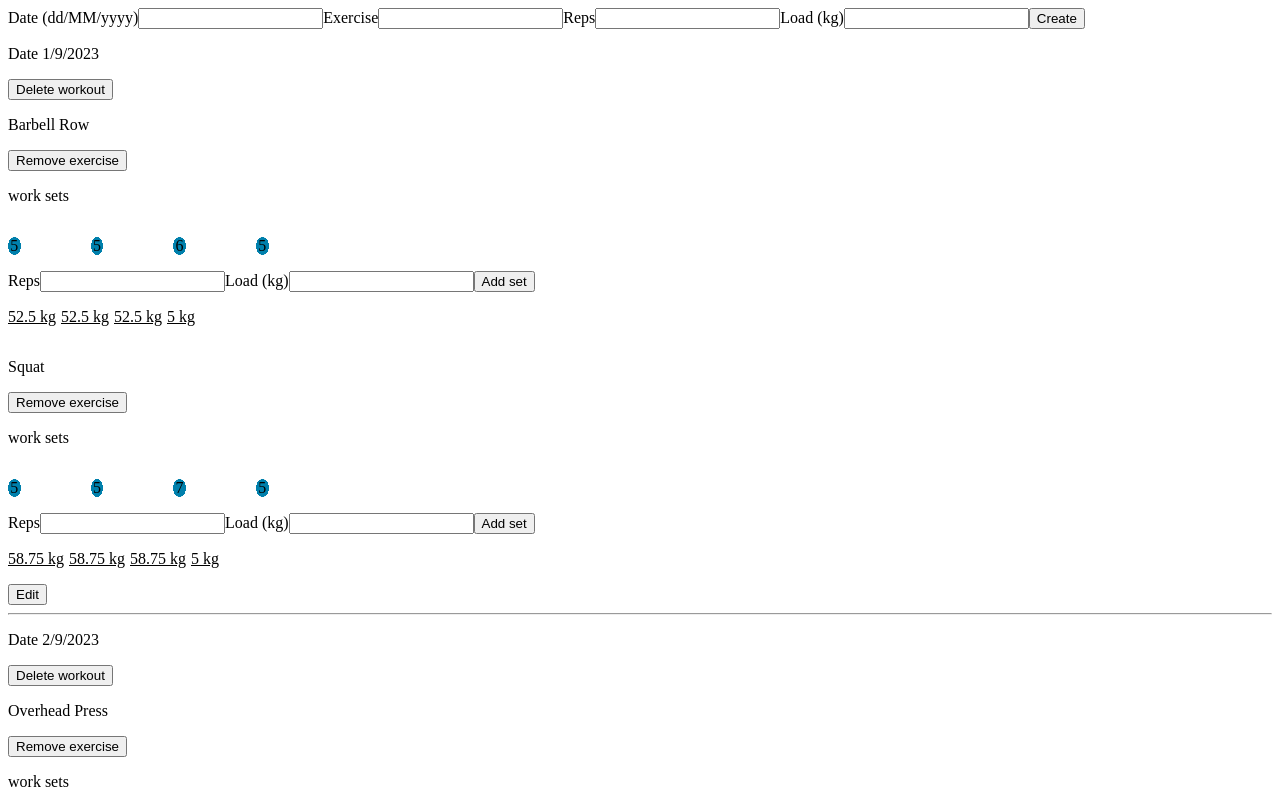
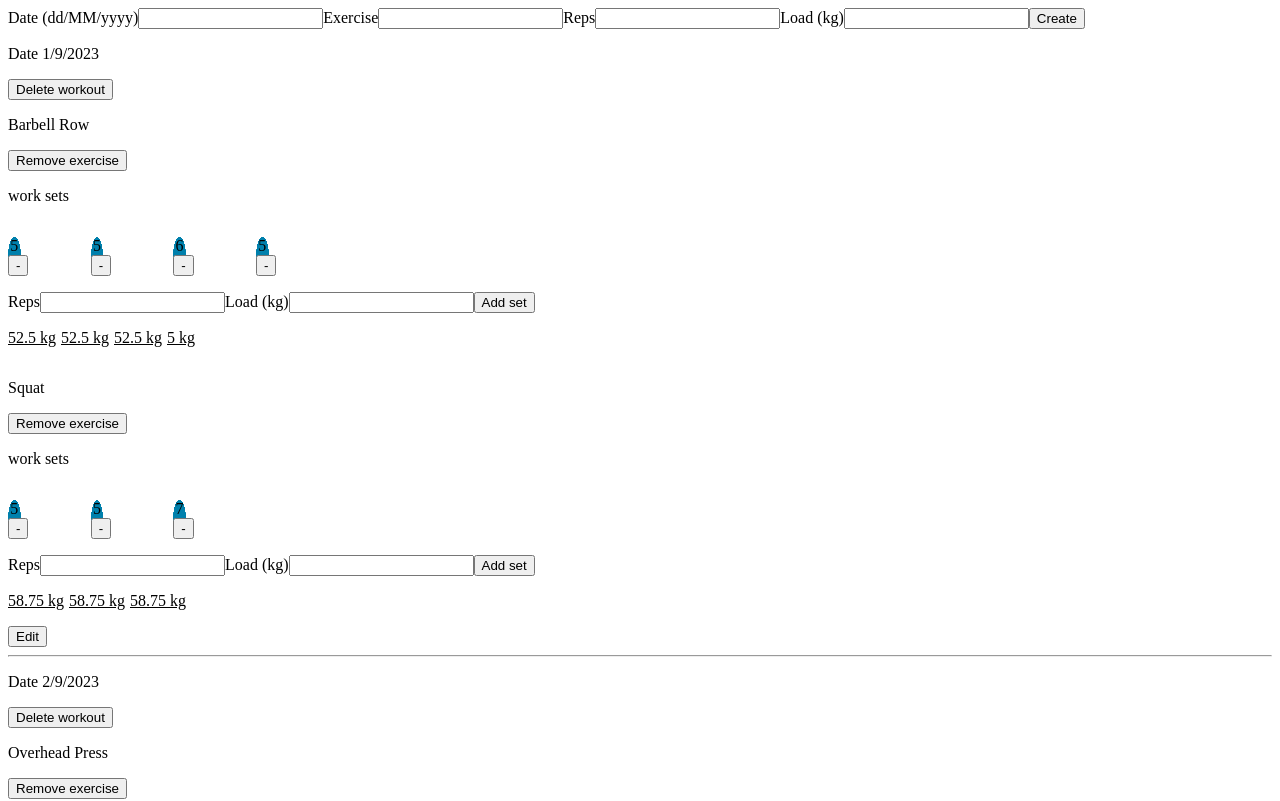
Before and after one commit to LerkkaP/WorkoutLogger, a React (Create React App) app: page / in a window 1280 px wide. Shown: the top 801 px of the page. Built offline with nearby package versions, Linux system fonts and the light colour scheme; data requests are answered from the project's data file.

Commit message:
refactor

```diff
--- a/db.json
+++ b/db.json
@@ -41,10 +41,6 @@
             {
               "reps": 7,
               "kg": 58.75
-            },
-            {
-              "reps": 5,
-              "kg": 5
             }
           ]
         }
@@ -99,10 +95,6 @@
             {
               "reps": 5,
               "kg": 5
-            },
-            {
-              "reps": null,
-              "kg": null
             }
           ]
         }
--- a/src/actions/WorkoutActions.js
+++ b/src/actions/WorkoutActions.js
@@ -2,6 +2,8 @@ import workoutService from "../api/services/workouts";
 import exerciseService from "../api/services/exercises";
 
 import { workoutSlice } from "../reducers/workoutReducer";
+
+import { v4 as uuidv4 } from "uuid";
 
 export const initializeWorkouts = () => {
   return async (dispatch) => {
@@ -41,12 +43,14 @@ export const updateWorkout = (id, exercise) => {
 };
 
 export const updateSets = (workout_id, exercise_id, reps, load) => {
+  const set_id = uuidv4();
   return async (dispatch) => {
-    await exerciseService.addSet(workout_id, exercise_id, reps, load);
+    await exerciseService.addSet(workout_id, exercise_id, set_id, reps, load);
     dispatch(
       addSet({
         workout_id: workout_id,
         exercise_id: exercise_id,
+        set_id: set_id,
         reps: reps,
         load: load,
       })
--- a/src/api/services/exercises.js
+++ b/src/api/services/exercises.js
@@ -26,7 +26,7 @@ const addExercise = async (id, exerciseObject) => {
   await axios.put(`${baseUrl}/${id.id}`, existingWorkout);
 };
 
-const addSet = async (workout_id, exercise_id, reps, load) => {
+const addSet = async (workout_id, exercise_id, set_id, reps, load) => {
   const response = await axios.get(`${baseUrl}/${workout_id}`);
   const workouts = response.data;
 
@@ -34,7 +34,7 @@ const addSet = async (workout_id, exercise_id, reps, load) => {
     (e) => e.exercise_id === exercise_id
   );
 
-  const newSet = { reps: parseInt(reps), kg: parseInt(load) };
+  const newSet = { set_id: set_id, reps: parseInt(reps), kg: parseInt(load) };
 
   exercise.sets.push(newSet);
 
--- a/src/components/ExerciseForm.js
+++ b/src/components/ExerciseForm.js
@@ -18,12 +18,7 @@ const ExerciseForm = (id) => {
     const exerciseObject = {
       exercise_id: uuidv4(),
       name: exercise,
-      sets: [
-        {
-          reps: reps,
-          kg: load,
-        },
-      ],
+      sets: [{ set_id: uuidv4(4), reps: parseInt(reps), kg: parseInt(load) }],
     };
 
     dispatch(updateWorkout(id, exerciseObject));
--- a/src/components/SetForm.js
+++ b/src/components/SetForm.js
@@ -10,8 +10,6 @@ const SetForm = ({ workout_id, exercise_id }) => {
   const [load, setLoad] = useState("");
 
   const handleSubmit = async () => {
-    //await exerciseService.addSet(workout_id, exercise_id, reps, load);
-
     dispatch(updateSets(workout_id, exercise_id, reps, load));
     setReps("");
     setLoad("");
--- a/src/components/WorkoutForm.js
+++ b/src/components/WorkoutForm.js
@@ -22,7 +22,13 @@ const WorkoutForm = () => {
         {
           exercise_id: uuidv4(),
           name: formData.exercise,
-          sets: [{ reps: formData.reps, kg: formData.load }],
+          sets: [
+            {
+              set_id: uuidv4(),
+              reps: parseInt(formData.reps),
+              kg: parseInt(formData.load),
+            },
+          ],
         },
       ],
     };
--- a/src/components/WorkoutList.js
+++ b/src/components/WorkoutList.js
@@ -38,7 +38,9 @@ const WorkoutList = () => {
           <p>work sets</p>
           <div className="reps">
             {exercise.sets.map((sets, i) => (
-              <p key={i}>{sets.reps}</p>
+              <p key={i}>
+                {sets.reps} <button>-</button>
+              </p>
             ))}
           </div>
           <SetForm workout_id={workout.id} exercise_id={exercise.exercise_id} />
--- a/src/reducers/workoutReducer.js
+++ b/src/reducers/workoutReducer.js
@@ -1,6 +1,5 @@
 import { createSlice } from "@reduxjs/toolkit";
 
-import { current } from "@reduxjs/toolkit";
 export const workoutSlice = createSlice({
   name: "workouts",
   initialState: [],
@@ -48,6 +47,7 @@ export const workoutSlice = createSlice({
           const updatedExercises = workout.exercises.map((exercise) => {
             if (exercise.exercise_id === action.payload.exercise_id) {
               const newSet = {
+                set_id: action.payload.set_id,
                 reps: parseInt(action.payload.reps),
                 kg: parseInt(action.payload.load),
               };
```
Also changed, not shown: 1 other file (tests, documents, lock files or other folders).
